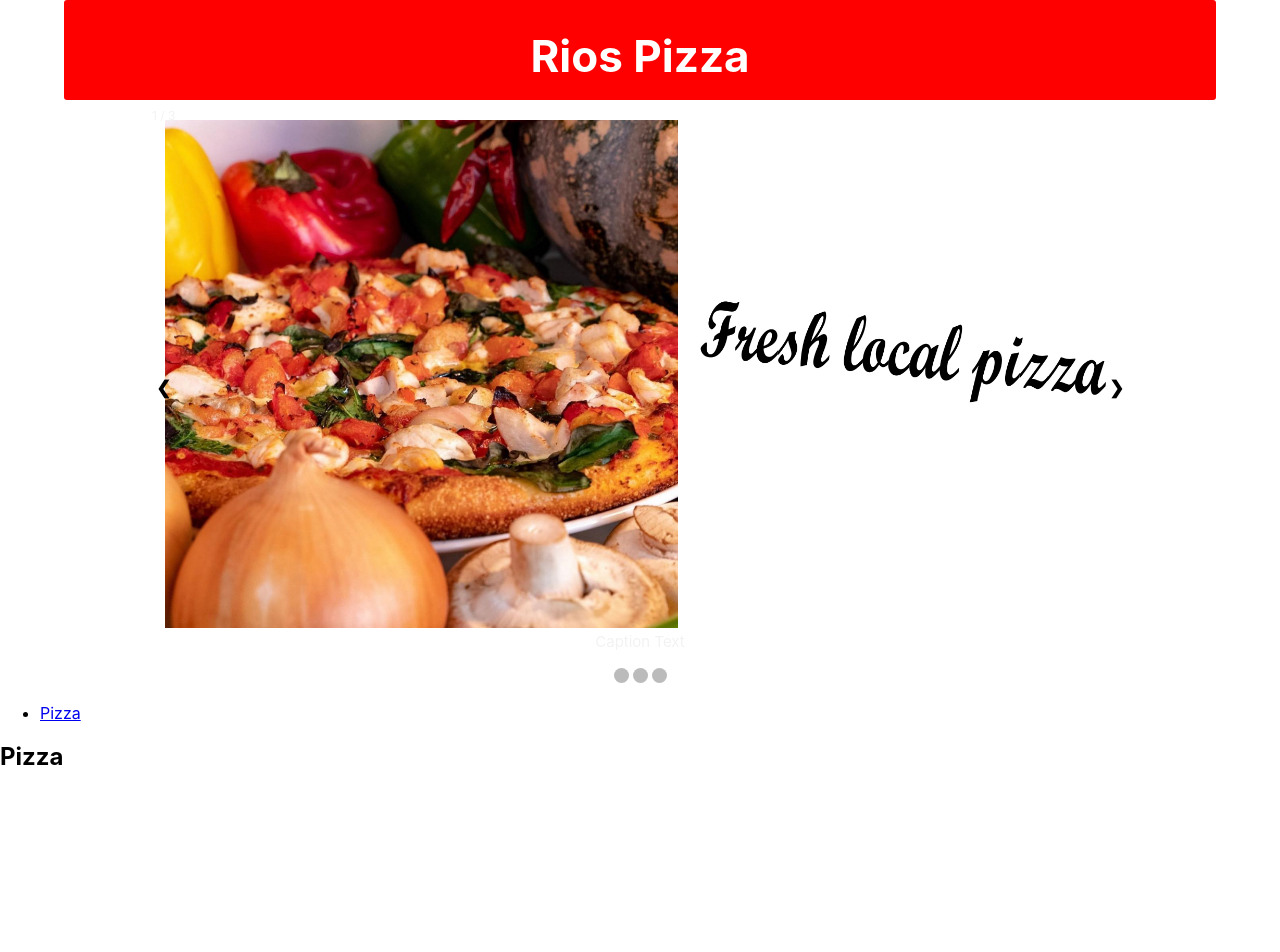
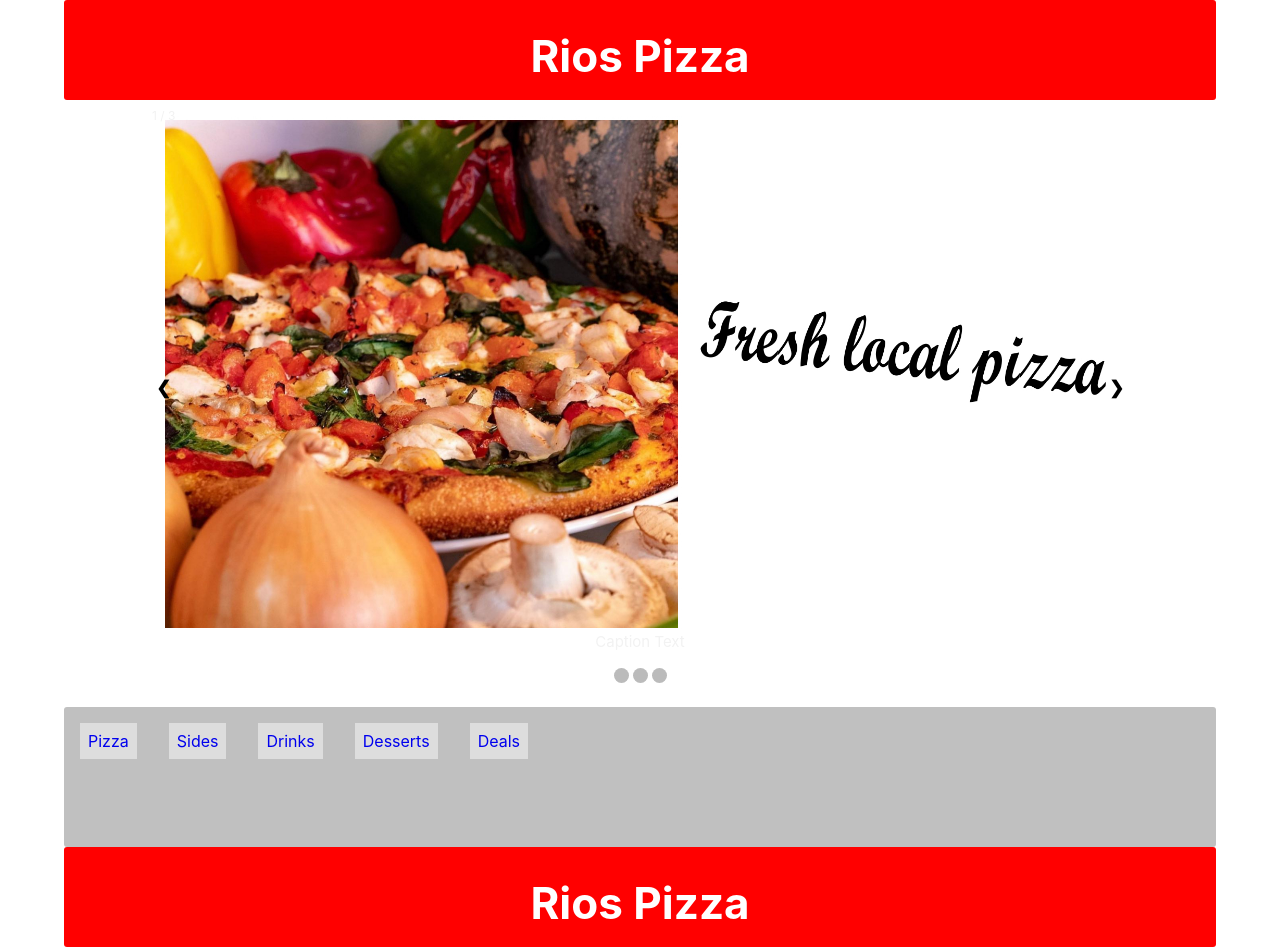
Before and after one commit to ZacharyDonovan88/project3-rios-pizza, a React (Create React App) app: page / in a window 1280 px wide. Shown: the top 952 px of the page. Before the commit the page ends 800 px from the top, so only its background shows below. Built offline with nearby package versions, Linux system fonts and the light colour scheme.

Commit message:
added navbar

```diff
--- a/package.json
+++ b/package.json
@@ -8,6 +8,7 @@
     "@testing-library/react": "^13.4.0",
     "@testing-library/user-event": "^13.5.0",
     "apollo-boost": "^0.4.9",
+    "navigation-bar": "^0.0.7",
     "react": "^18.2.0",
     "react-dom": "^18.2.0",
     "react-router": "^6.8.1",
--- a/src/App.js
+++ b/src/App.js
@@ -6,14 +6,17 @@
 // Pages
 import Home from "./components/Home.js";
 import Pizza from "./pages/Pizza.js";
+import Navbar from "./components/Navbar.js";
 
 function App() {
   return (
       <Router>
         <>
           <Home />
+          <Navbar />
           <Routes>
-            <Route exact path="/" element={<Pizza />} />
+            <Route exact path="/" element={<Home />} />
+            <Route exact path="/Pizza" element={<Pizza />} />
           </Routes>
         </>
       </Router>
--- a/src/components/Home.js
+++ b/src/components/Home.js
@@ -87,26 +87,6 @@
         <span className="dot" onClick={() => currentSlide(2)}></span>
       </div>
 
-
-
-
-
-
-
-
-
-
-
-
-
-
-      <nav>
-        <ul>
-          <li>
-            <Link to="/pizza">Pizza</Link>
-          </li>
-        </ul>
-      </nav>
     </>
   );
 }
--- /dev/null
+++ b/src/components/Navbar.js
@@ -0,0 +1,36 @@
+import React, { useState } from "react";
+import { Link } from 'react-router-dom';
+import "../App.css";
+import "./css/navbar.css";
+
+
+
+function Home() {
+
+
+  return (
+    <>
+      <nav>
+        <ul>
+            <li>
+            <Link to="/pizza">Pizza</Link>
+            </li>
+            <li>
+            <Link to="/pizza">Sides</Link>
+            </li>
+            <li>
+            <Link to="/pizza">Drinks</Link>
+            </li>
+            <li>
+            <Link to="/pizza">Desserts</Link>
+            </li>
+            <li>
+            <Link to="/pizza">Deals</Link>
+            </li>
+        </ul>
+      </nav>
+    </>
+  );
+}
+
+export default Home;
--- /dev/null
+++ b/src/components/css/navbar.css
@@ -0,0 +1,34 @@
+nav {
+    height: 140px;
+    background-color: rgb(192, 192, 192);
+    width: 90%;
+    display:inline-block;
+    display: flex;
+    margin-left: auto;
+    margin-right: auto;
+    border-radius: 3px;
+    margin-top: 20px;
+}
+
+ul {
+    list-style-type: none;
+    margin: 0;
+    padding: 0;
+    overflow: hidden;
+  }
+
+li {
+    display: inline-block;
+    padding: 16px;
+  }
+
+li a {
+    display: flex;
+    padding: 8px;
+    background-color: #dddddd;
+    text-decoration: none;
+  }
+
+li a:hover {
+  background-color: #737373;
+}
```
Also changed, not shown: 1 other file (tests, documents, lock files or other folders).
